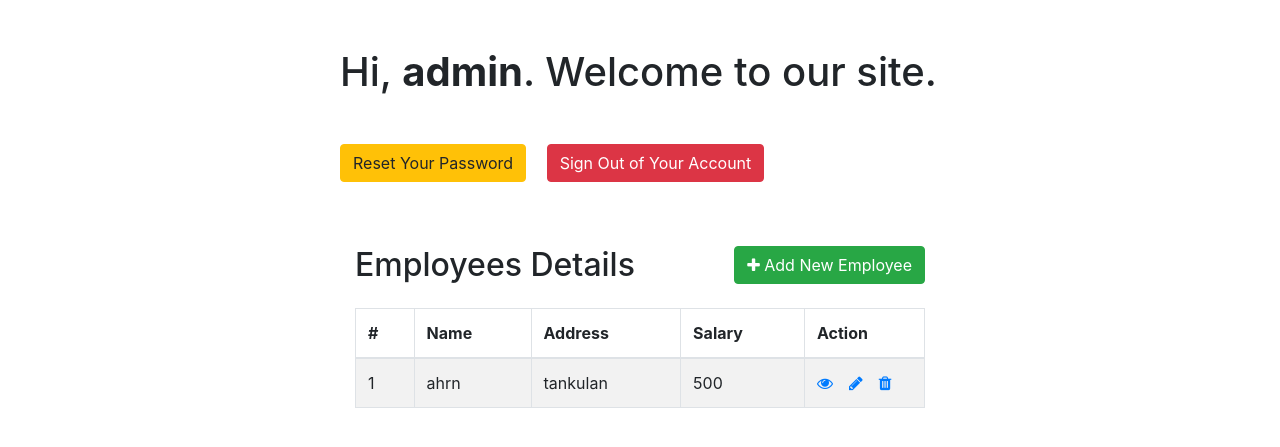
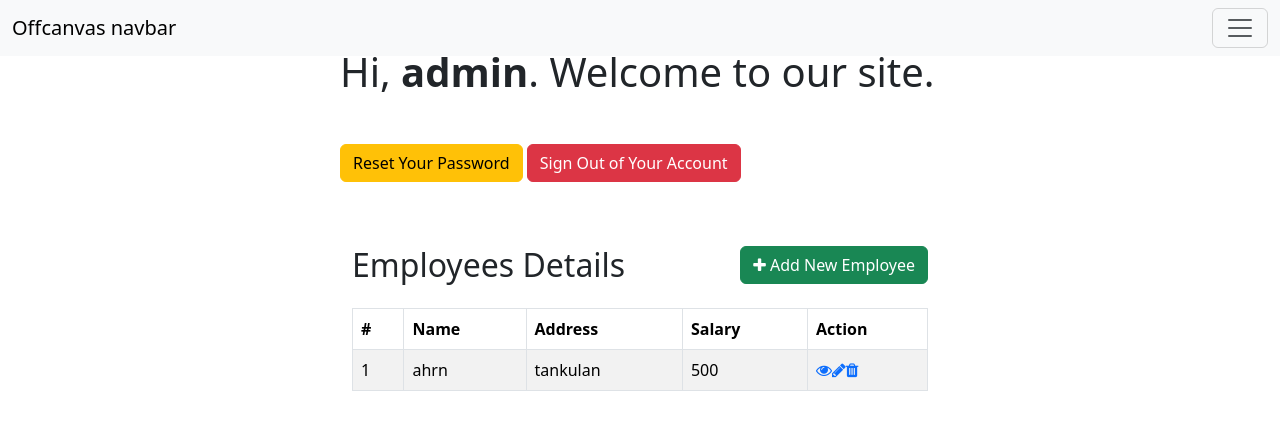
Before and after one commit to ahrnskie/dev-ojt, a PHP site: page /dashboard.php in a window 1280 px wide. Shown: the top 447 px of the page. Run offline with PHP 8.4, Linux system fonts and the light colour scheme; a user stored in the database is signed in; data comes from the database, SQL or seed files in the repository.

Commit message:
updated boostrap on dashboard and added navbar

```diff
--- a/dashboard.php
+++ b/dashboard.php
@@ -14,7 +14,8 @@ if(!isset($_SESSION["loggedin"]) || $_SESSION["loggedin"] !== true){
 <head>
     <meta charset="UTF-8">
     <title>Dashboard</title>
-    <link rel="stylesheet" href="https://stackpath.bootstrapcdn.com/bootstrap/4.5.2/css/bootstrap.min.css">
+    <link href="https://cdn.jsdelivr.net/npm/bootstrap@5.3.3/dist/css/bootstrap.min.css" rel="stylesheet" integrity="sha384-QWTKZyjpPEjISv5WaRU9OFeRpok6YctnYmDr5pNlyT2bRjXh0JMhjY6hW+ALEwIH" crossorigin="anonymous">
+    <script src="https://cdn.jsdelivr.net/npm/bootstrap@5.3.3/dist/js/bootstrap.bundle.min.js" integrity="sha384-YvpcrYf0tY3lHB60NNkmXc5s9fDVZLESaAA55NDzOxhy9GkcIdslK1eN7N6jIeHz" crossorigin="anonymous"></script>
     <link rel="stylesheet" href="https://maxcdn.bootstrapcdn.com/font-awesome/4.7.0/css/font-awesome.min.css">
     <script src="https://code.jquery.com/jquery-3.5.1.min.js"></script>
     <script src="https://cdn.jsdelivr.net/npm/popper.js@1.16.1/dist/umd/popper.min.js"></script>
@@ -34,6 +35,47 @@ if(!isset($_SESSION["loggedin"]) || $_SESSION["loggedin"] !== true){
         });
     </script>
 </head>
+<nav class="navbar bg-body-tertiary fixed-top">
+  <div class="container-fluid">
+    <a class="navbar-brand" href="#">Offcanvas navbar</a>
+    <button class="navbar-toggler" type="button" data-bs-toggle="offcanvas" data-bs-target="#offcanvasNavbar" aria-controls="offcanvasNavbar" aria-label="Toggle navigation">
+      <span class="navbar-toggler-icon"></span>
+    </button>
+    <div class="offcanvas offcanvas-end" tabindex="-1" id="offcanvasNavbar" aria-labelledby="offcanvasNavbarLabel">
+      <div class="offcanvas-header">
+        <h5 class="offcanvas-title" id="offcanvasNavbarLabel">Offcanvas</h5>
+        <button type="button" class="btn-close" data-bs-dismiss="offcanvas" aria-label="Close"></button>
+      </div>
+      <div class="offcanvas-body">
+        <ul class="navbar-nav justify-content-end flex-grow-1 pe-3">
+          <li class="nav-item">
+            <a class="nav-link active" aria-current="page" href="#">Home</a>
+          </li>
+          <li class="nav-item">
+            <a class="nav-link" href="#">Link</a>
+          </li>
+          <li class="nav-item dropdown">
+            <a class="nav-link dropdown-toggle" href="#" role="button" data-bs-toggle="dropdown" aria-expanded="false">
+              Dropdown
+            </a>
+            <ul class="dropdown-menu">
+              <li><a class="dropdown-item" href="#">Action</a></li>
+              <li><a class="dropdown-item" href="#">Another action</a></li>
+              <li>
+                <hr class="dropdown-divider">
+              </li>
+              <li><a class="dropdown-item" href="#">Something else here</a></li>
+            </ul>
+          </li>
+        </ul>
+        <form class="d-flex mt-3" role="search">
+          <input class="form-control me-2" type="search" placeholder="Search" aria-label="Search">
+          <button class="btn btn-outline-success" type="submit">Search</button>
+        </form>
+      </div>
+    </div>
+  </div>
+</nav>
 <body>
     <div class="wrapper">
     <h1 class="my-5">Hi, <b><?php echo htmlspecialchars($_SESSION["username"]); ?></b>. Welcome to our site.</h1>
```
